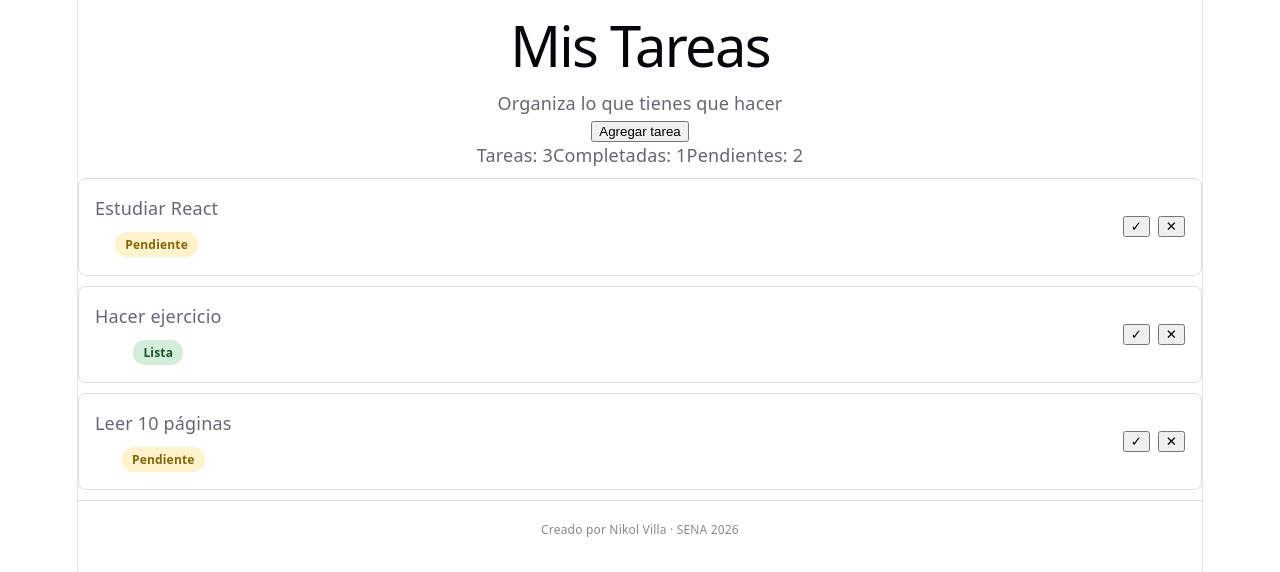
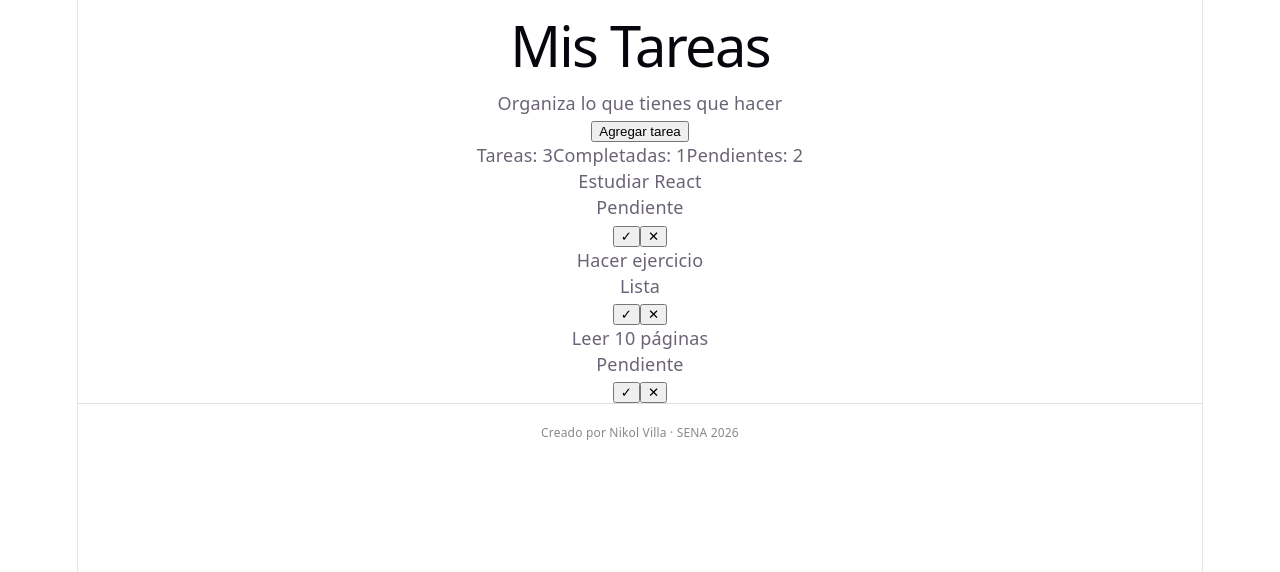
Before and after one commit to nikolvilla808-star/Gestor_de-_tareas, a React (Vite) app: page / in a window 1280 px wide. Shown: the top 572 px of the page. Built offline with nearby package versions, Linux system fonts and the light colour scheme.

Commit message:
Sprint 6: implementar acciones completar y eliminar en Item

```diff
--- a/src/componentes/Item.jsx
+++ b/src/componentes/Item.jsx
@@ -1,91 +1,39 @@
 import { useState } from 'react'
 
-export default function Item({ tarea }) {
+export default function Item({ tarea, onCompletar, onEliminar }) {
   const [resaltado, setResaltado] = useState(false)
 
   const manejarCompletar = (evento) => {
     evento.stopPropagation()
-    alert(`Completar: ${tarea.texto}`)
+    onCompletar(tarea.id)
   }
 
   const manejarEliminar = (evento) => {
     evento.stopPropagation()
-    alert(`Eliminar: ${tarea.texto}`)
+    onEliminar(tarea.id)
   }
 
   return (
     <article
-      onClick={() => setResaltado(!resaltado)}
-      style={{
-        ...estilos.item,
-        ...(resaltado ? estilos.resaltado : {}),
-      }}
-       >
+      className={`item ${resaltado ? 'resaltado' : ''}`}
+      onClick={() => setResaltado((prev) => !prev)}
+    >
       <div>
-        <p style={estilos.texto}>{tarea.texto}</p>
+        <p className="texto">{tarea.texto}</p>
 
-        <span
-          style={{
-            ...estilos.estado,
-            ...(tarea.completada
-              ? estilos.completada
-              : estilos.pendiente),
-          }}
-        >
+        <span className={`estado ${tarea.completada ? 'completada' : 'pendiente'}`}>
           {tarea.completada ? 'Lista' : 'Pendiente'}
         </span>
       </div>
 
-      <div style={estilos.acciones}>
-        <button onClick={manejarCompletar}>✓</button>
-        <button onClick={manejarEliminar}>✕</button>
+      <div className="acciones">
+        <button type="button" onClick={manejarCompletar}>
+          ✓
+        </button>
+        <button type="button" onClick={manejarEliminar}>
+          ✕
+        </button>
       </div>
     </article>
   )
-  }
-
-const estilos = {
-  item: {
-    display: 'flex',
-    justifyContent: 'space-between',
-    alignItems: 'center',
-    backgroundColor: '#fff',
-    padding: 16,
-    margin: '10px 0',
-    borderRadius: 8,
-    border: '1px solid #ddd',
-    cursor: 'pointer',
-  },
-
-  resaltado: {
-    backgroundColor: '#fff3cd',
-    border: '1px solid #ffc107',
-  },
-
-  texto: {
-    margin: 0,
-    marginBottom: 8,
-     },
-
-  estado: {
-    padding: '4px 10px',
-    borderRadius: 12,
-    fontSize: 12,
-    fontWeight: 'bold',
-  },
-
-  completada: {
-    backgroundColor: '#d4edda',
-    color: '#155724',
-  },
-
-  pendiente: {
-    backgroundColor: '#fff3cd',
-    color: '#856404',
-  },
-
-  acciones: {
-    display: 'flex',
-    gap: '8px',
-  },
 }
```
